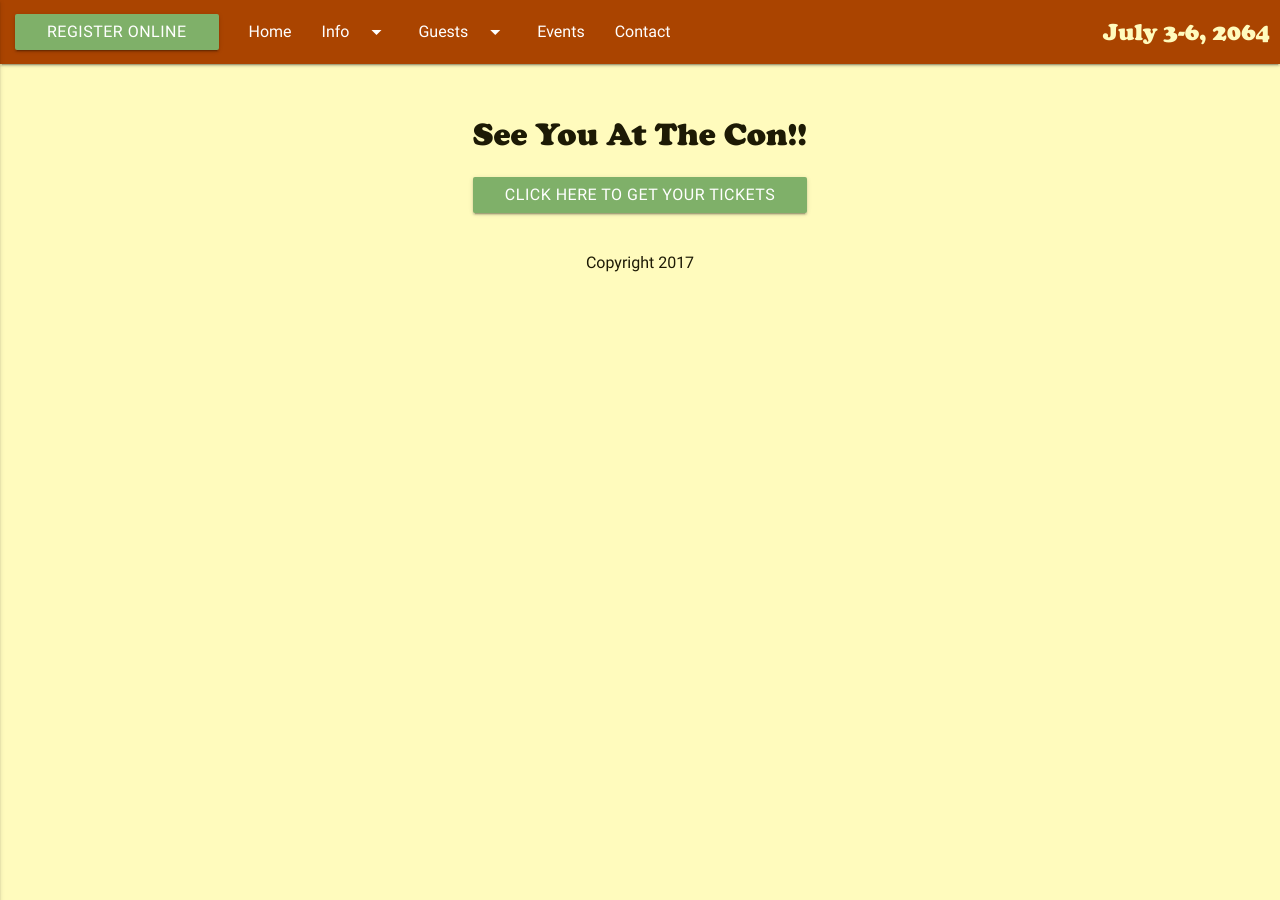
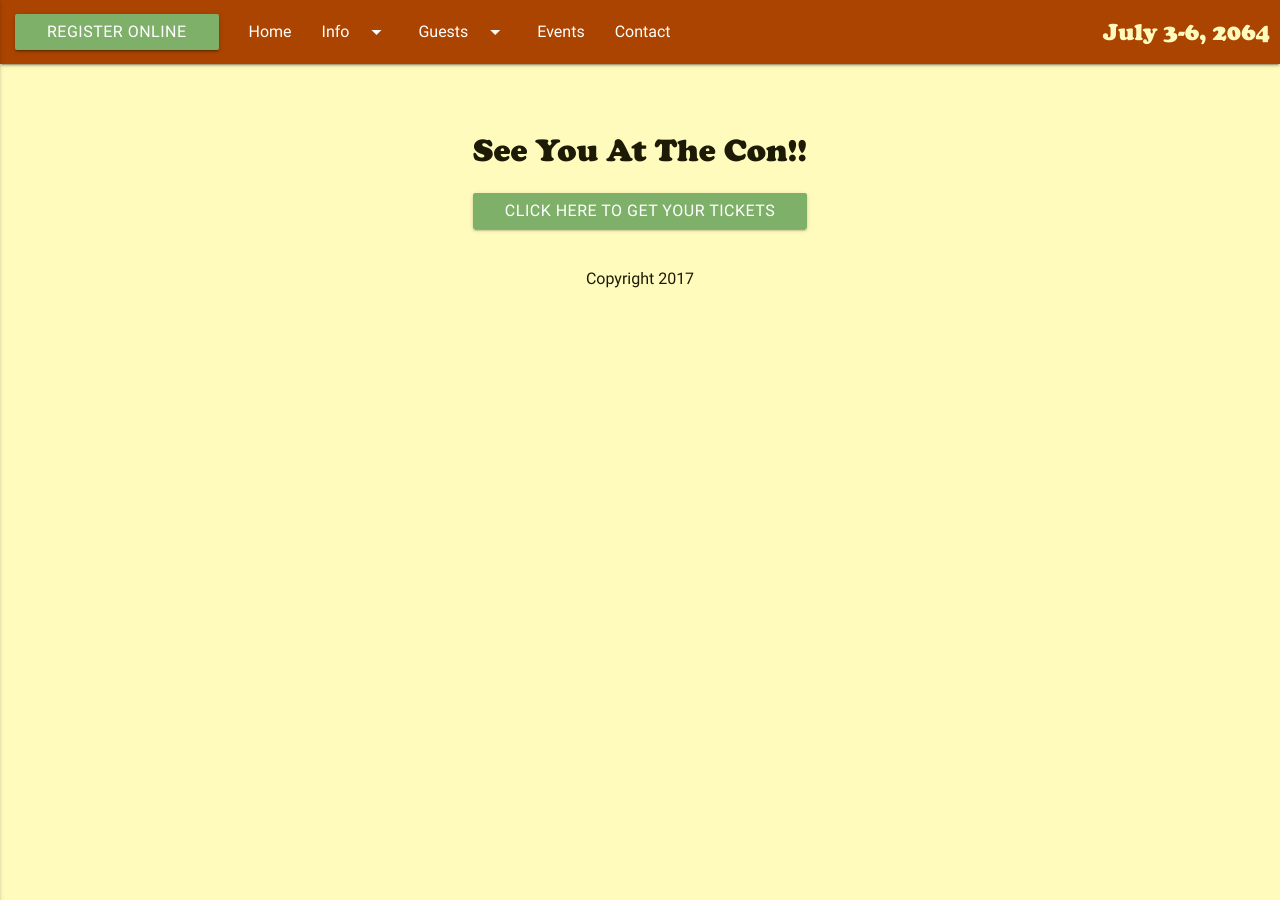
Before and after one commit to fjzusi/Pork-Bowl-Con, a Jekyll site: the page built from confirmation.html, in a window 1280 px wide. Built offline with Jekyll 4.4.1, drawn with Linux system fonts in a browser that asks for light colours.

Commit message:
Added universal top margin to all content

```diff
--- a/_layouts/default.html
+++ b/_layouts/default.html
@@ -6,7 +6,9 @@
 	<body>
 		{% include nav.html %}
 		<div class="container">
-			{{ content }}
+			<div class="main-content">
+				{{ content }}
+			</div>
 			<footer class="valign-wrapper">
 				<div class="valign center" style="width: 100%">Copyright 2017</div>
 			</footer>
--- a/css/main.less
+++ b/css/main.less
@@ -103,6 +103,10 @@
 	color: @text-color;
 }
 
+.main-content {
+	margin-top: 1rem;
+}
+
 .news-item {
 	height: 100%;
 }
@@ -129,7 +133,6 @@
 
 #home-header-jumbotron {
 	padding: 3rem;
-	margin-top: 1rem;
 	background-color: @accent-color;
 }
 
```
Also changed, not shown: css/main.css (+1 -1 lines).
